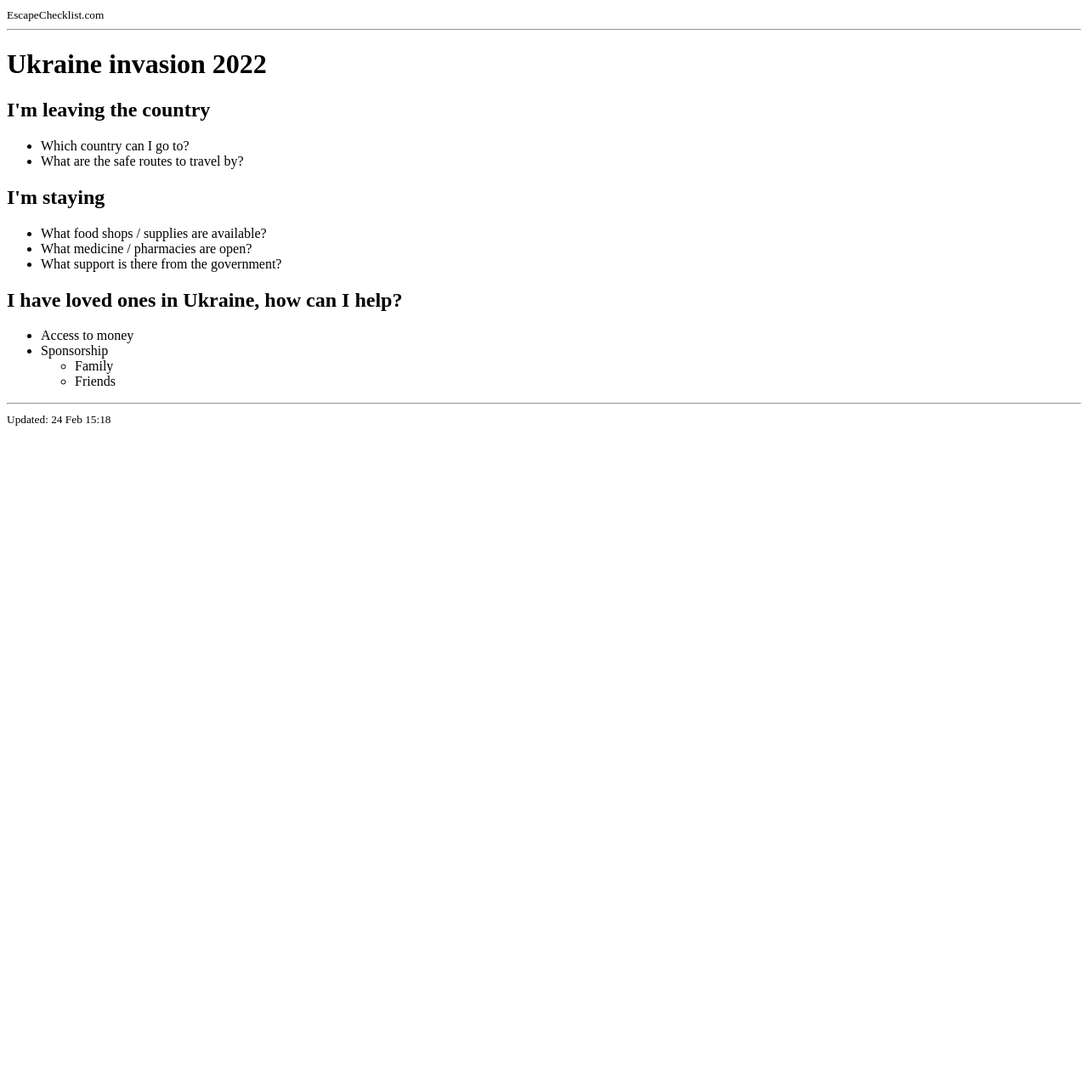
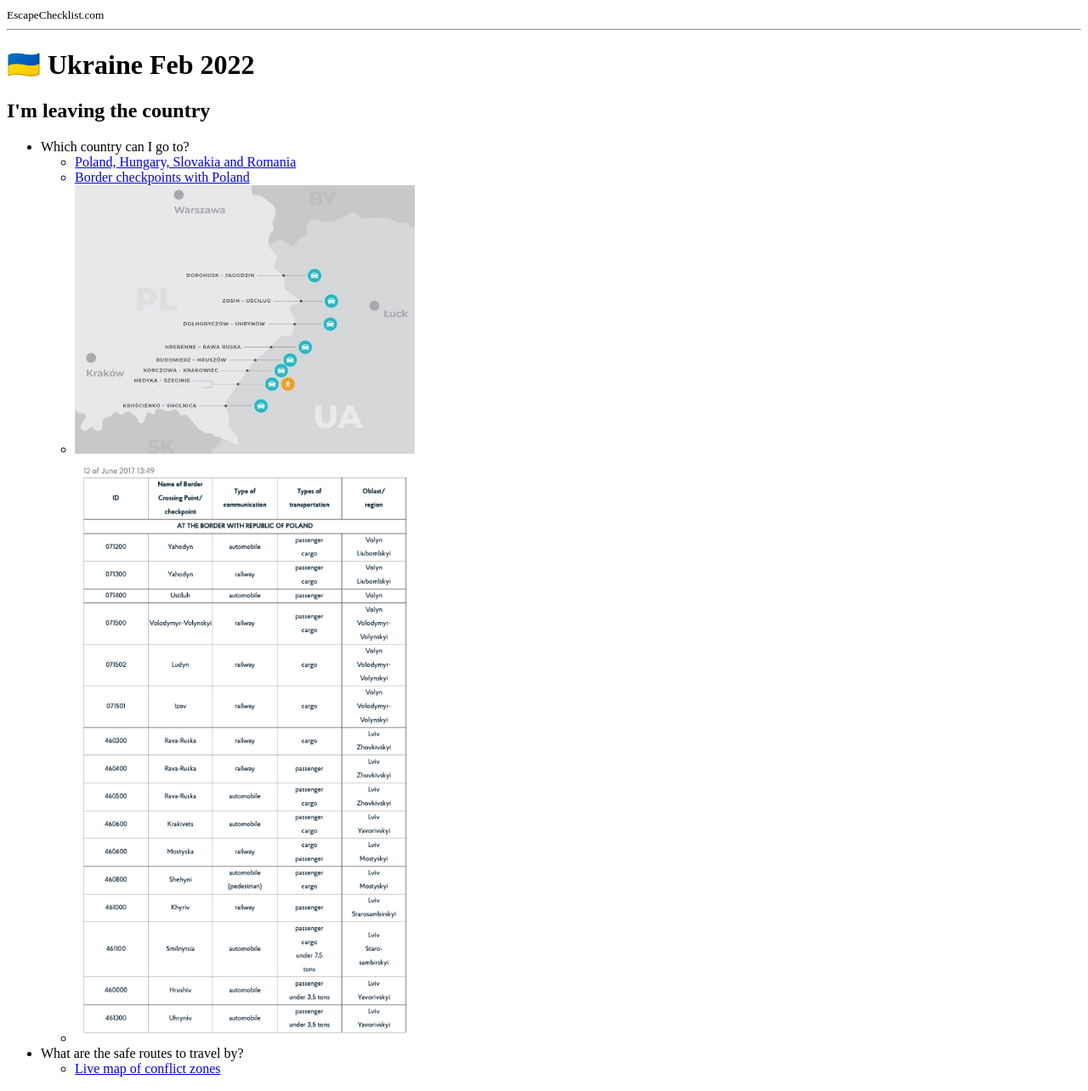
Before and after one commit to kunal-mandalia/escape-checklist, a plain HTML site: page index.html in a window 1280 px wide. Shown: the top 1284 px of the page at 85% size. Before the commit the page ends 800 px from the top, so only its background shows below. Drawn offline with Linux system fonts and the light colour scheme.

Commit message:
feat: add links

```diff
--- a/index.html
+++ b/index.html
@@ -1,17 +1,35 @@
 <!DOCTYPE html>
+
 <head>
+  <style>
+    .img {
+      max-width: 400px;
+    }
+  </style>
+</head>
 
-</head>
 <body>
   <small>EscapeChecklist.com</small>
   <hr />
 
-  <h1>Ukraine invasion 2022</h1>
+  <h1>🇺🇦 Ukraine Feb 2022</h1>
 
   <h2>I'm leaving the country</h2>
   <ul>
     <li>Which country can I go to?</li>
+    <ul>
+      <li><a
+          href="https://www.reuters.com/world/europe/central-european-countries-prepare-receive-ukrainian-refugees-2022-02-24/"
+          target="__blank">Poland, Hungary, Slovakia and Romania</a></li>
+      <li><a href="https://dpsu.gov.ua/en/AT-THE-BORDER-WITH-REPUBLIC-OF-POLAND/" target="__blank">Border checkpoints
+          with Poland</a></li>
+      <li><img src="./images/poland-ukraine-border-checkpoints-map.png" class="img"/></li>
+      <li><img src="./images/poland-ukraine-border-checkpoints.png" class="img"/></li>
+    </ul>
     <li>What are the safe routes to travel by?</li>
+    <ul>
+      <li><a href="https://liveuamap.com/" target="__blank">Live map of conflict zones</a></li>
+    </ul>
   </ul>
 
 
@@ -36,4 +54,5 @@
   <hr />
   <small>Updated: 24 Feb 15:18</small>
 </body>
+
 </html>
```
Also changed, not shown: images/poland-ukraine-border-checkpoints-map.png (added), images/poland-ukraine-border-checkpoints.png (added).
